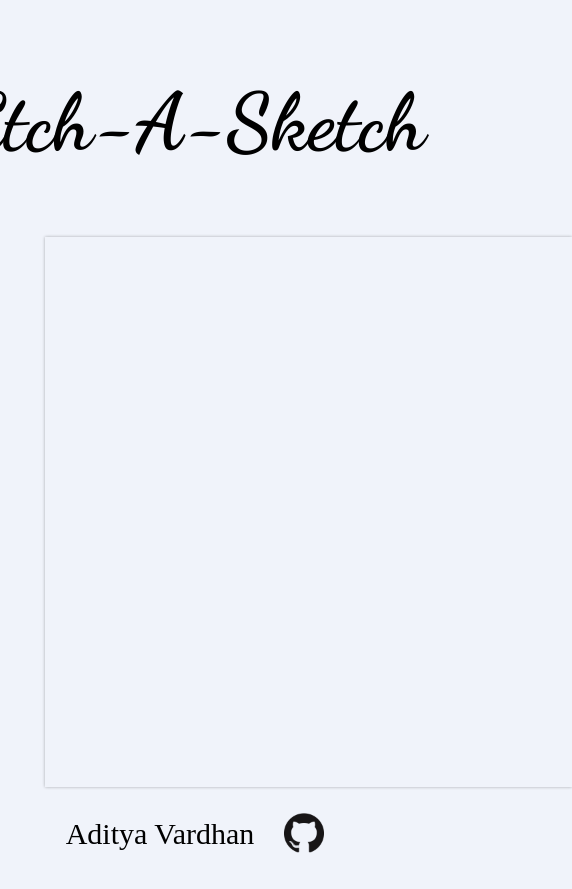
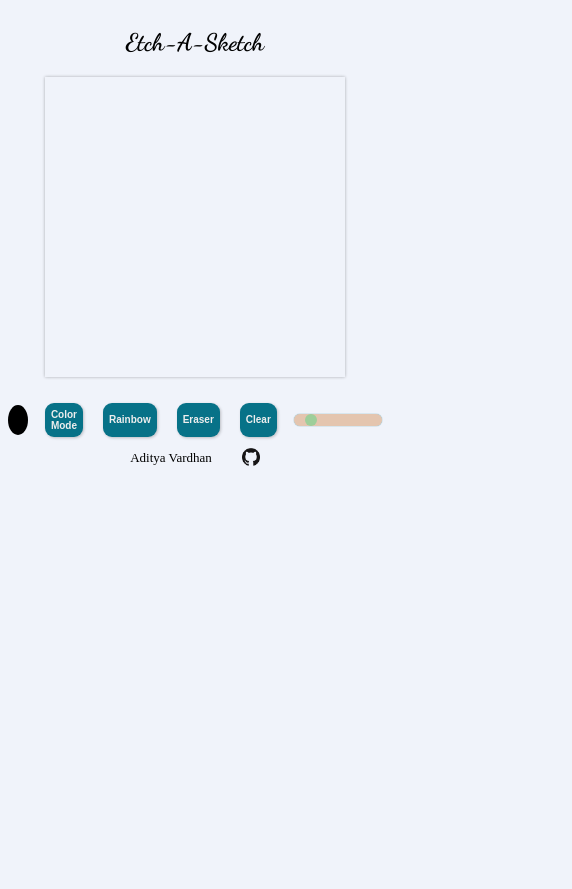
Before and after one commit to adtyavrdhn/etchasketch, a plain HTML site: page index.html in a window 390 px wide. Shown: the whole page, 572 px wide, since content can reach past the window. After the commit the page ends 844 px from the top, so only its background shows below. Drawn offline with Linux system fonts and the light colour scheme.

Commit message:
added media queries

```diff
--- a/script.js
+++ b/script.js
@@ -83,7 +83,15 @@ btnclear.onclick = () => reset();
 //   event.target.style.backgroundColor = "black";
 // });
 
-grid.addEventListener("mouseover", colormygrid);
+// ["click", "ontouchstart"].forEach((evt) =>
+//   element.addEventListener(evt, dosomething, false)
+// );
+
+// grid.addEventListener("mouseover", colormygrid);
+
+["mouseover", "touchstart"].forEach((evt) =>
+  grid.addEventListener(evt, colormygrid)
+);
 /////////////////////////
 slider.addEventListener("input", function () {
   sliderlabel.innerHTML = `${this.value} &times; ${this.value}`;
--- a/style.css
+++ b/style.css
@@ -143,3 +143,135 @@ footer {
 #grid_range::-webkit-slider-runnable-track {
   background-color: #e4c5af;
 }
+
+@media screen and (max-width: 84rem) {
+  .grid {
+    width: 40rem;
+    height: 40rem;
+  }
+
+  .btn {
+    font-size: 1.4rem;
+    padding: 1rem;
+  }
+
+  h1 {
+    font-size: 5rem;
+  }
+
+  .color-picker {
+    width: 6rem;
+    height: 6rem;
+  }
+
+  p {
+    font-size: 2rem;
+  }
+  img {
+    width: 3rem;
+  }
+}
+
+@media screen and (max-width: 60rem) {
+  .grid {
+    width: 40rem;
+    height: 40rem;
+    margin: 0 auto;
+  }
+
+  .btn {
+    font-size: 1.2rem;
+    padding: 0.7rem;
+  }
+
+  h1 {
+    font-size: 3rem;
+  }
+
+  .color-picker {
+    width: 4rem;
+    height: 4rem;
+  }
+
+  p {
+    font-size: 1.6rem;
+  }
+  img {
+    width: 2rem;
+  }
+
+  .flex-divide {
+    flex-direction: column-reverse;
+    gap: 3rem;
+  }
+
+  .options-container {
+    flex-direction: row;
+    align-items: center;
+    gap: 1.7rem;
+  }
+
+  .mybtns {
+    flex-direction: row;
+  }
+
+  #grid_range::-webkit-slider-thumb {
+    height: 1.2rem;
+    width: 1.2rem;
+  }
+  .grid_label {
+    display: none;
+  }
+}
+
+@media screen and (max-width: 50rem) {
+  .grid {
+    width: 30rem;
+    height: 30rem;
+    margin: 0 auto;
+  }
+
+  .btn {
+    font-size: 1rem;
+    padding: 0.6rem;
+  }
+
+  h1 {
+    font-size: 2.4rem;
+  }
+
+  .color-picker {
+    width: 3rem;
+    height: 3rem;
+  }
+
+  p {
+    font-size: 1.3rem;
+  }
+  img {
+    width: 1.8rem;
+  }
+
+  .flex-divide {
+    flex-direction: column-reverse;
+    gap: 2.6rem;
+  }
+
+  .options-container {
+    flex-direction: row;
+    align-items: center;
+    gap: 1.7rem;
+  }
+
+  .mybtns {
+    flex-direction: row;
+  }
+
+  #grid_range::-webkit-slider-thumb {
+    height: 1.2rem;
+    width: 1.2rem;
+  }
+  .grid_label {
+    display: none;
+  }
+}
```
